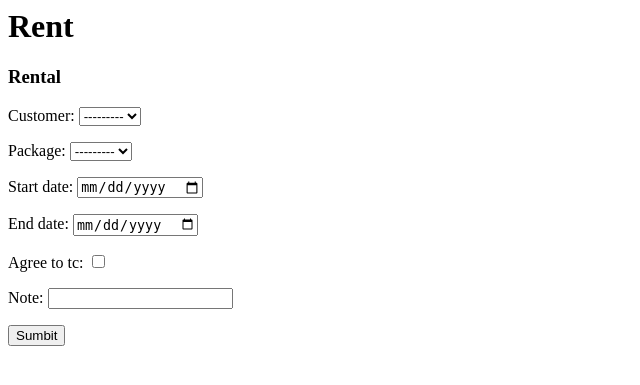
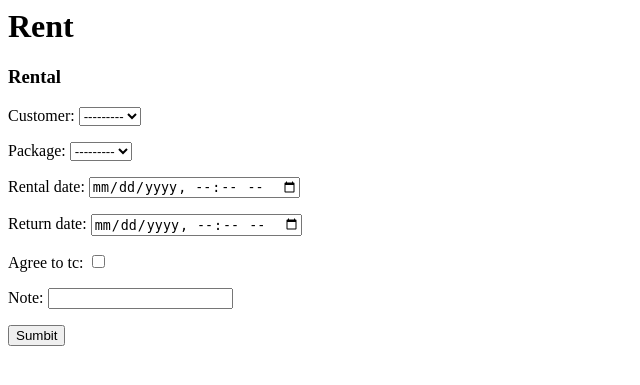
Before and after one commit to mariomarine/RIM, a Django app: template rim/rentals/templates/rentals/rent.html in a window 1280 px wide. Shown: the top 385 px of the page, without its empty margins (0-640 px from the left). Run offline with Django 3.2, Linux system fonts and the light colour scheme; the template is opened without the code that fills it: values that come from a table or form of the project are taken from there, others are empty.

Commit message:
Datetime fields for rental and return dates

```diff
--- a/rim/rentals/forms.py
+++ b/rim/rentals/forms.py
@@ -1,5 +1,5 @@
 from django import forms
-from django.forms import ModelForm, Form
+from django.forms import ModelForm, Form, DateTimeField
 from .models import Customer, Email, Phone, Address, Rental, Gear, RentalGear, PackageValue
 
 class CustomerForm(ModelForm):
@@ -31,13 +31,11 @@ class AddressForm(ModelForm):
         self.fields['zip_code'].required = False
 
 class RentalForm(ModelForm):
+    rental_date = forms.DateTimeField(input_formats=['%Y-%m-%dT%H:%M'])
+    return_date = forms.DateTimeField(input_formats=['%Y-%m-%dT%H:%M'])
     class Meta:
         model = Rental
         exclude = ['returned']
-        widgets = {
-            'rental_date': forms.DateInput(attrs={'type':'date'}),
-            'return_date': forms.DateInput(attrs={'type':'date'})
-        }
     def __init__(self, *args, **kwargs):
         super(RentalForm, self).__init__(*args, **kwargs)
         # self.fields['customer'].disabled = True
--- a/rim/rentals/models.py
+++ b/rim/rentals/models.py
@@ -49,8 +49,8 @@ class Rental(models.Model):
         return '{} - {}'.format(self.rental_date, self.return_date)
     customer = models.ForeignKey(Customer)
     package = models.ForeignKey(PackageValue)
-    rental_date = models.DateField('start date')
-    return_date = models.DateField('end date')
+    rental_date = models.DateTimeField('start date')
+    return_date = models.DateTimeField('end date')
     returned = models.BooleanField(default=False)
     agree_to_tc = models.BooleanField(default=False)
     note = models.CharField(max_length=200)
--- a/rim/rentals/templates/rentals/rent.html
+++ b/rim/rentals/templates/rentals/rent.html
@@ -5,3 +5,7 @@
     {{ rental_form.as_p }}
     <input type='submit' value='Sumbit' />
 </form>
+<script type='text/javascript'>
+    document.getElementById('id_rental_date').type='datetime-local';
+    document.getElementById('id_return_date').type='datetime-local';
+</script>
```
Also changed, not shown: rim/rentals/migrations/0018_auto_20180412_1543.py (added).
